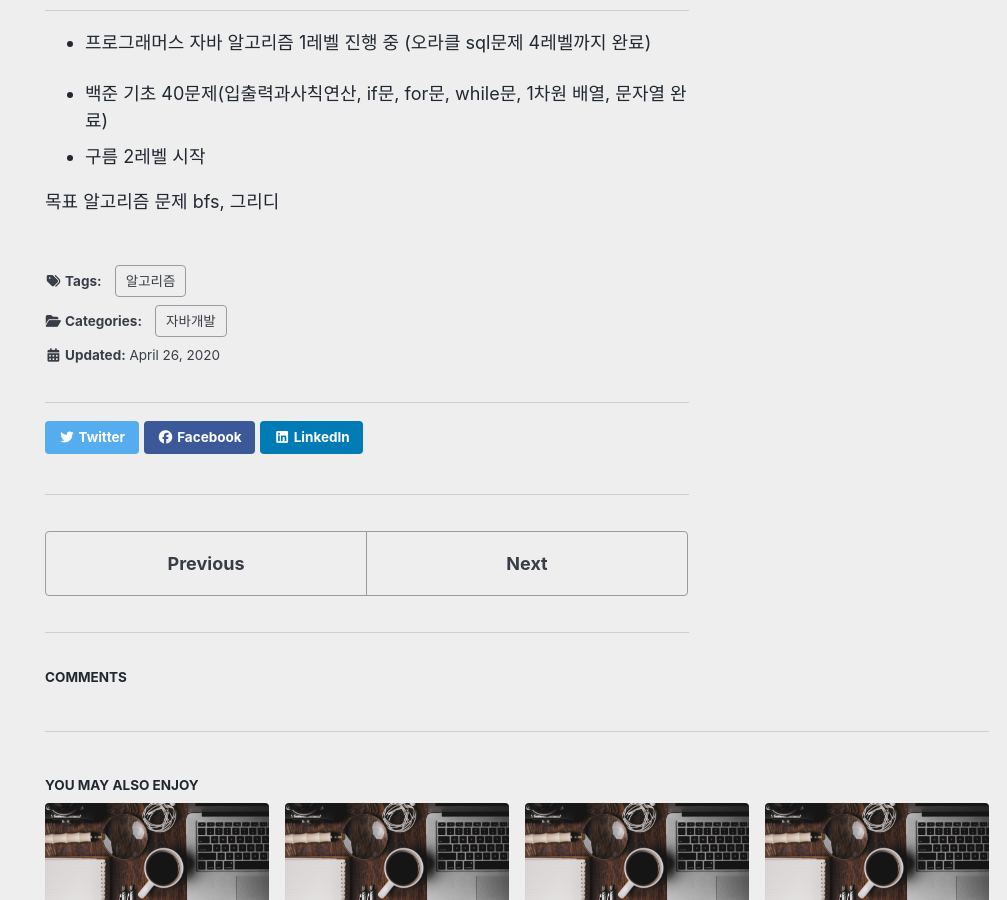
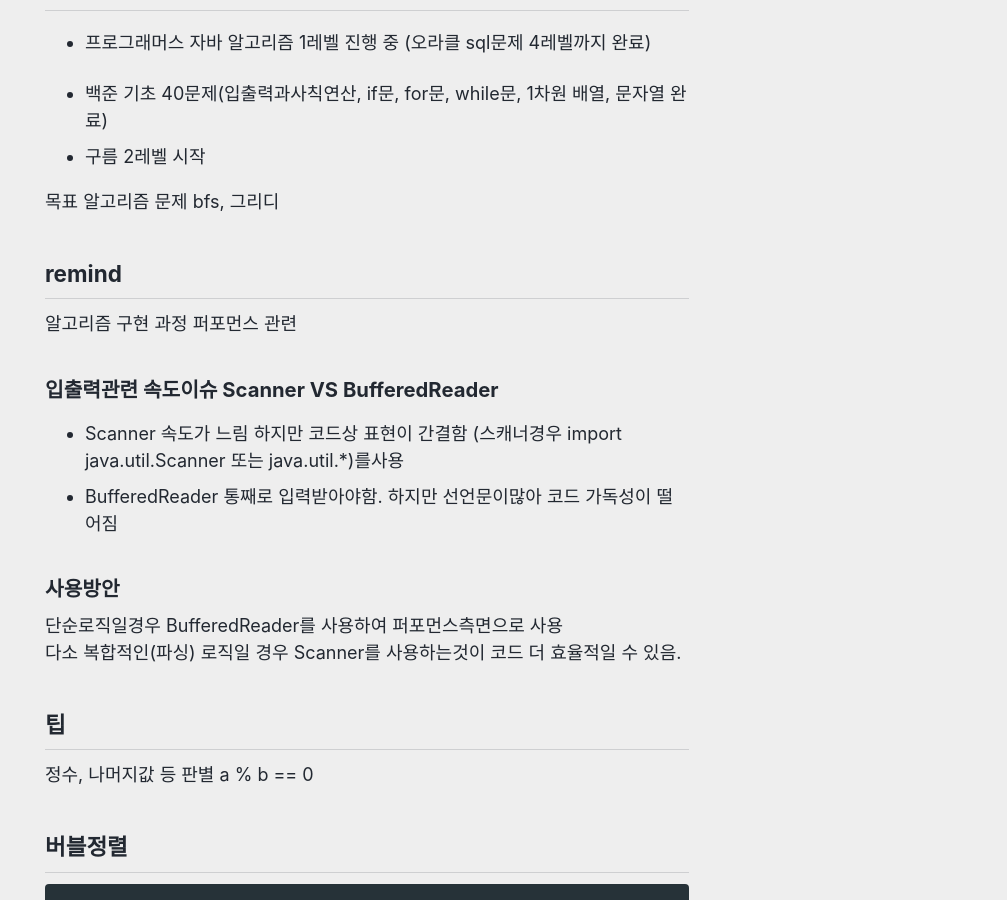
Before and after one commit to ldk-hub/ldk-hub.github.io, a Jekyll site: the page built from _posts/2020-04-27-algorithm.md, in a window 1280 px wide and 900 px high, scrolled down 303 px. Shown: the whole window, without its empty margins (273-1280 px from the left). Built offline with Jekyll 4.4.1, drawn with Linux system fonts in a browser that asks for light colours; cached includes are drawn as plain includes; nearby versions of some CDN libraries; a script that is not in the unit is left out; comment, search, counter and statistics services are not loaded; some of the changed text lies outside the part shown.

Commit message:
Update 2020-04-27-algorithm.md

````diff
--- a/_posts/2020-04-27-algorithm.md
+++ b/_posts/2020-04-27-algorithm.md
@@ -26,3 +26,53 @@ draft: "no"
 
 목표 알고리즘 문제
 bfs, 그리디
+
+
+
+## remind
+알고리즘 구현 과정 퍼포먼스 관련
+
+### 입출력관련 속도이슈  Scanner VS BufferedReader
+- Scanner 속도가 느림 하지만 코드상 표현이 간결함 (스캐너경우 import java.util.Scanner 또는 java.util.*)를사용
+- BufferedReader 통째로 입력받아야함. 하지만 선언문이많아 코드 가독성이 떨어짐
+
+### 사용방안
+단순로직일경우 BufferedReader를 사용하여 퍼포먼스측면으로 사용
+다소 복합적인(파싱) 로직일 경우 Scanner를 사용하는것이 코드 더 효율적일 수 있음.
+
+## 팁
+정수, 나머지값 등 판별
+a % b == 0
+
+
+
+## 버블정렬
+```
+public static void main(String[] args) throws Exception {
+		Scanner sc = new Scanner(System.in);
+		int a = sc.nextInt();
+		int[] b = new int[a];
+
+		for(int i=0; i<a; i++){
+			b[i] = sc.nextInt();
+		}
+		//여까지 입력받은 값 담아두기
+
+		//법을정렬 시좍
+		for(int j=0; j<a; j++){
+			for(int k=0; k<a-j-1;k++){
+			 if(b[k]>b[k+1]){
+				int temp =b[k+1];
+				 b[k+1]=b[k];
+				 b[k]=temp;
+			 }
+			}
+		}
+
+		for(int q=0; q<b.length;q++){
+			System.out.print(b[q]+" ");
+		}
+
+	}
+}
+```
````
